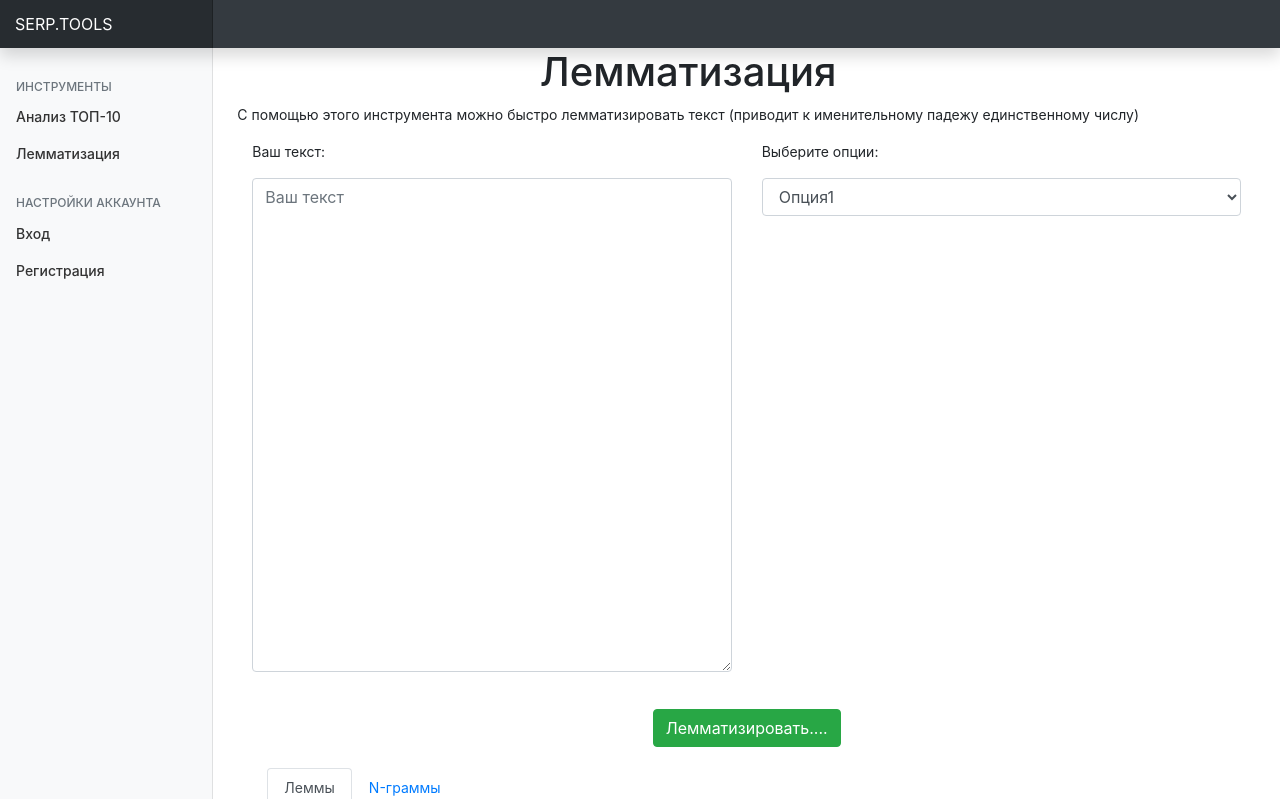
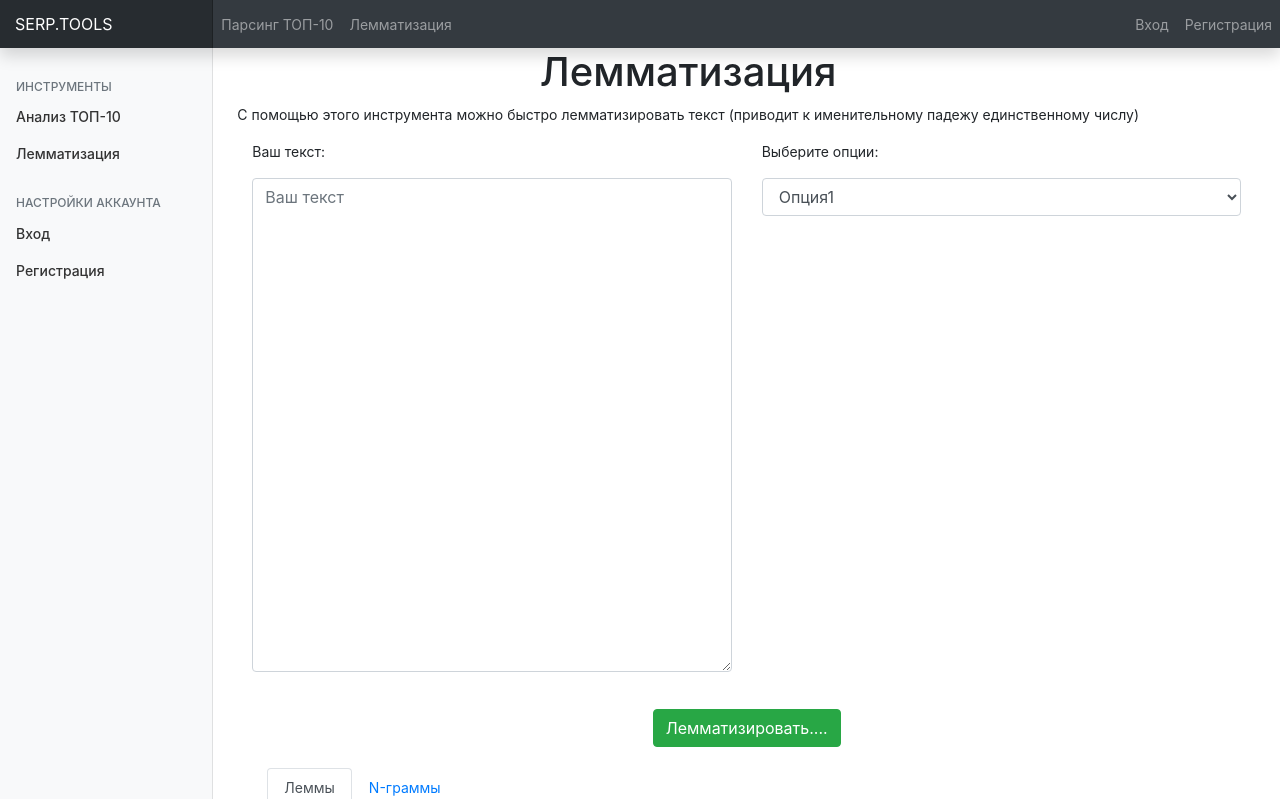
Before and after one commit to kirill505/serp.tools, a Flask app: page /ru/lemma/ in a window 1280 px wide. Shown: the top 799 px of the page. Run offline with Flask 2, Linux system fonts and the light colour scheme; parts of the project's set-up code (start-up, migrations or seed data) failed here and were passed over; some libraries are stand-ins or nearby versions.

Commit message:
added collapse menu on inside pages

```diff
--- a/app/templates/base.html
+++ b/app/templates/base.html
@@ -41,9 +41,36 @@
 </head>
 
 <body>
-  <nav class="navbar navbar-dark fixed-top bg-dark flex-md-nowrap p-0 shadow">
+  <div class="navbar navbar-dark fixed-top bg-dark flex-md-nowrap p-0 shadow navbar-expand-lg">
     <a class="navbar-brand col-sm-3 col-md-2 mr-0" href="{{ url_for('index') }}">SERP.TOOLS</a>
-  </nav>
+    <button class="navbar-toggler" type="button" data-toggle="collapse" data-target="#navbarNav"
+      aria-controls="navbarNav" aria-expanded="false" aria-label="Toggle navigation">
+      <span class="navbar-toggler-icon"></span>
+    </button>
+
+    <div class="collapse navbar-collapse" id="navbarNav">
+      <ul class="navbar-nav mr-auto mt-2 mt-lg-0">
+        <li class="nav-item">
+          <a class="nav-link" href="{{ url_for('top10') }}">Парсинг ТОП-10</a>
+        </li>
+        <li class="nav-item">
+          <a class="nav-link" href="{{ url_for('lemma') }}">Лемматизация</a>
+        </li>
+      </ul>
+      <ul class="navbar-right navbar-nav">
+        {% if current_user.is_anonymous %}
+        <li class="nav-item"><a href="{{ url_for('login') }}" class="nav-link">Вход</a></li>
+        <li class="nav-item"><a href="{{ url_for('register') }}" class="nav-link">Регистрация</a></li>
+        {% else %}
+        <li class="nav-item"><a href="{{ url_for('user', username=current_user.username) }}"
+            class="nav-link">Профиль</a>
+        </li>
+        <li class="nav-item"><a href="{{ url_for('logout') }}" class="nav-link">Выход</a></li>
+        {% endif%}
+
+      </ul>
+    </div>
+  </div>
 
   <div class="container-fluid">
     <div class="row">
--- a/app/templates/index.html
+++ b/app/templates/index.html
@@ -33,7 +33,7 @@
 
 <body>
   <div class="navbar fixed-top navbar-dark bg-dark flex-md-nowrap p-0 shadow navbar-expand-lg">
-    <a class="navbar-brand col-sm-3 col-md-2 mr-0" href="{{ url_for('index') }}">SERP.TOOLS</a>
+    <a class="navbar-brand col-md-2 mr-0" href="{{ url_for('index') }}">SERP.TOOLS</a>
     <button class="navbar-toggler" type="button" data-toggle="collapse" data-target="#navbarNav"
       aria-controls="navbarNav" aria-expanded="false" aria-label="Toggle navigation">
       <span class="navbar-toggler-icon"></span>
```
